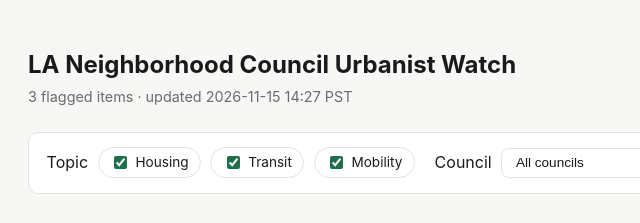
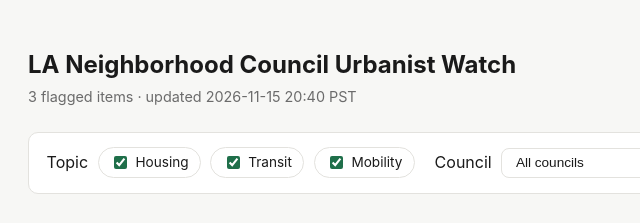
Before and after one commit to jonathanha1e/nc-urbanist-watch, a plain HTML site: page docs/index.html in a window 1280 px wide. Shown: the top 223 px of the page, 182-822 px from the left. Drawn offline with Linux system fonts and the light colour scheme.

Commit message:
chore: update flagged agenda items

```diff
--- a/docs/index.html
+++ b/docs/index.html
@@ -137,7 +137,7 @@
 <body>
 <div class="wrap">
   <h1>LA Neighborhood Council Urbanist Watch</h1>
-  <div class="meta">3 flagged items &middot; updated 2026-11-15 14:27 PST</div>
+  <div class="meta">3 flagged items &middot; updated 2026-11-15 20:40 PST</div>
 
   <div class="filters">
     <div class="filter-group" id="topic-filters">
```
